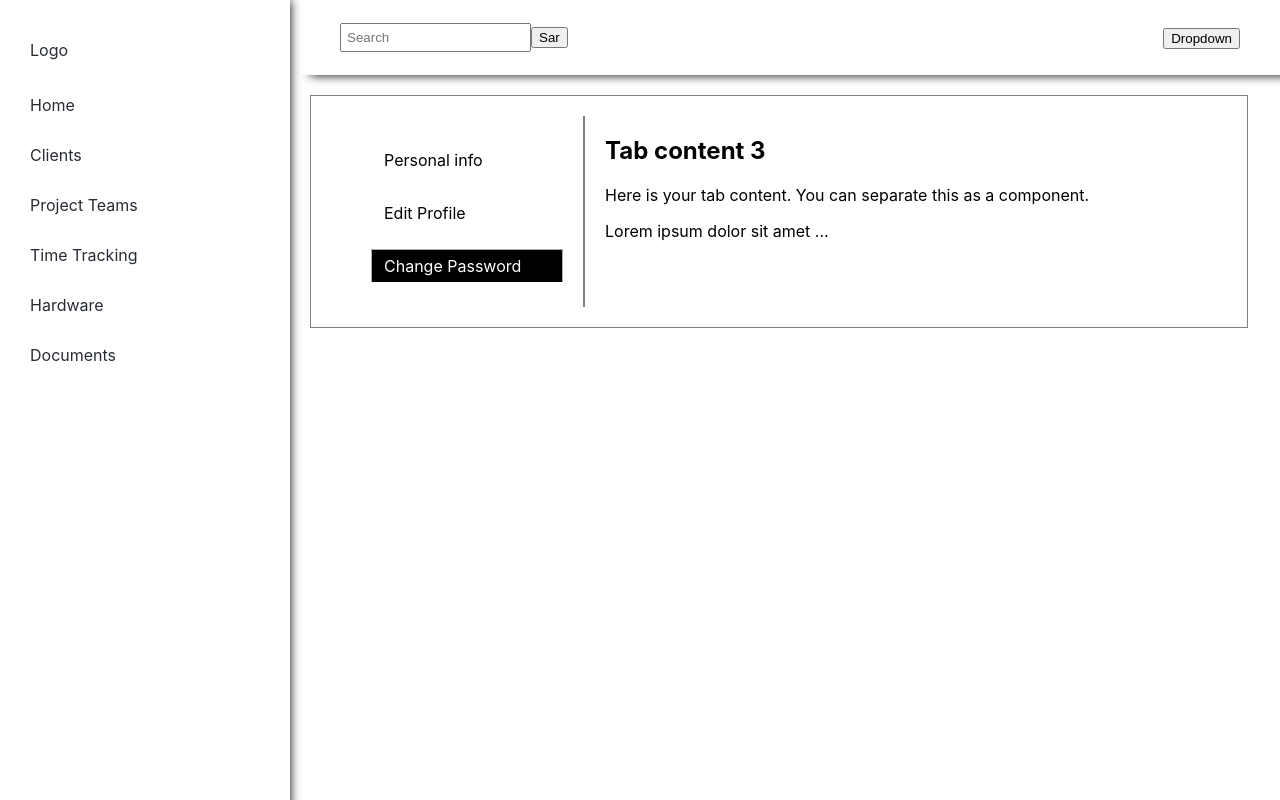
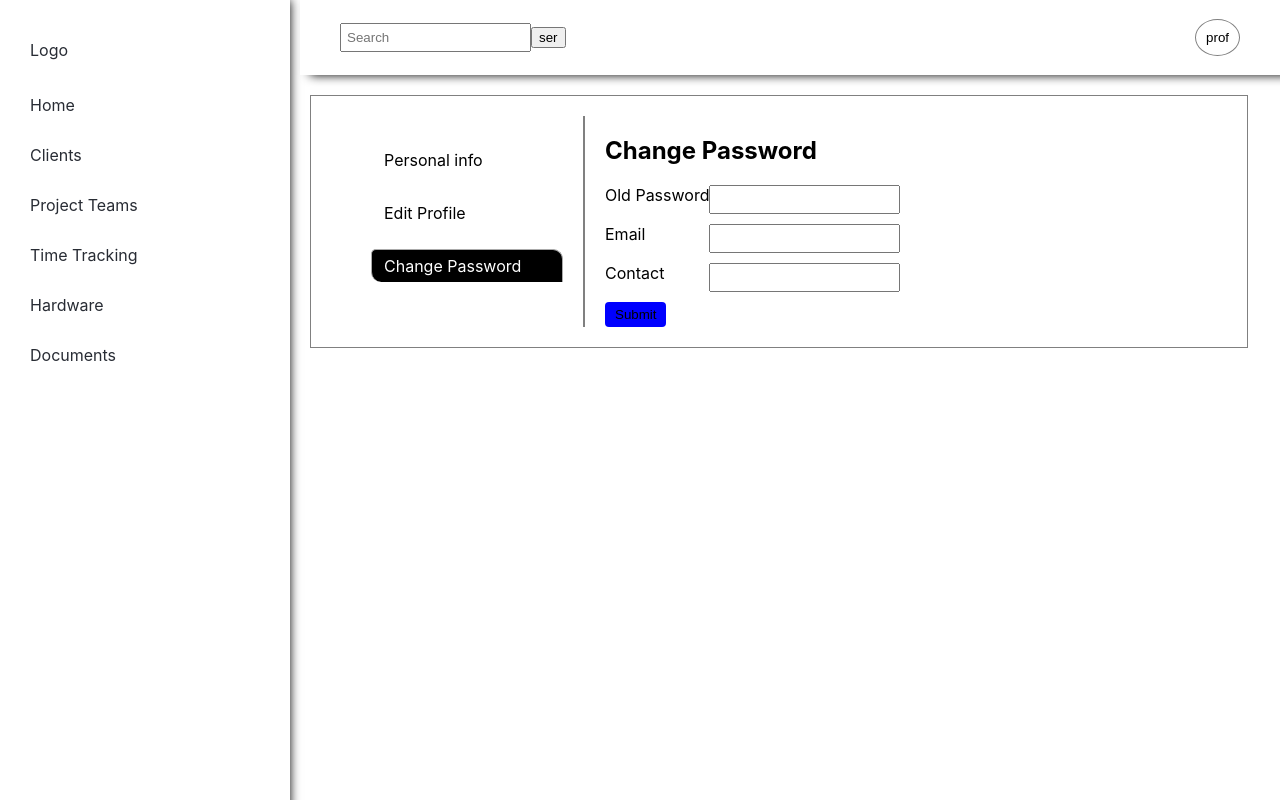
Before and after one commit to Naggenda/AdminDashboard, a React (Create React App) app: page /profile in a window 1280 px wide. Both pictures are taken after a click on the tab "Change Password". Built offline with nearby package versions, Linux system fonts and the light colour scheme.

Commit message:
adding user accounts

```diff
--- a/src/App.css
+++ b/src/App.css
@@ -22,7 +22,8 @@ input{
 .react-tabs__tab--selected {
   color: white;
   background: black;
-  border-radius: 0;
+  border-top-right-radius: 10px;
+  border-bottom-left-radius: 10px;
 }
 
 .main-content{
@@ -49,6 +50,7 @@ li{
 .form-group{
   display: flex;
   margin:  10px 0;
+  justify-content: space-between;
 }
 .navbar-fixed {
   display: flex;
@@ -61,6 +63,8 @@ li{
 .active {
   color: white;
   background: #282c34;
+  border-top-left-radius: 10px;
+  border-bottom-right-radius: 10px;
 }
 
 a {
@@ -94,7 +98,8 @@ a {
   right: 0;
   left: 300px;
   height: 75px;
-  z-index: 3;
+  z-index: 1;
+  background-color: white;
 }
 
 .App-logo {
--- a/src/Components/dropdown.jsx
+++ b/src/Components/dropdown.jsx
@@ -1,5 +1,7 @@
 import React from 'react';
 import { NavLink } from "react-router-dom";
+import Logout from '../Components/logout';
+
 
 const Test = () => {
   const [open, setOpen] = React.useState(false);
@@ -15,16 +17,17 @@ const Test = () => {
 
   const handleMenuTwo = () => {
     // do something
+    <Logout />
     setOpen(false);
   };
 
   return (
     <Dropdown
       open={open}
-      trigger={<button onClick={handleOpen}>Dropdown</button>}
+      trigger={<button onClick={handleOpen}>prof</button>}
       menu={[
         <NavLink to="/profile" onClick={handleMenuOne}>Profile</NavLink>,
-        <button onClick={handleMenuTwo}>LogOut</button>,
+        <input type="button" onClick={handleMenuTwo} className="btn btn-danger" value="Logout"/>,
       ]}
     />
   );
--- /dev/null
+++ b/src/Components/logout.jsx
@@ -0,0 +1,11 @@
+import React from 'react'
+
+const logout = () => {
+    return (
+        <div className="logout-modal">
+            hi there
+        </div>
+    )
+}
+
+export default logout
--- a/src/Layout/Sidebar.jsx
+++ b/src/Layout/Sidebar.jsx
@@ -1,6 +1,8 @@
 // import { NavLink } from "react-router-dom";
 import React from "react";
 import Dropdown from '../Components/dropdown';
+// import { AiOutlineSearch } from 'react-icons/fa';
+
 
 const Sidebar = () => {
   return (
@@ -9,7 +11,7 @@ const Sidebar = () => {
           <form action="#" method="POST">
             <label htmlFor="search"></label>
             <input type="text" placeholder="Search" />
-            <button>Sar</button>
+            <button>ser</button>
           </form>
         </div>
         <div className="profile">
--- a/src/index.css
+++ b/src/index.css
@@ -11,3 +11,64 @@ code {
   font-family: source-code-pro, Menlo, Monaco, Consolas, 'Courier New',
     monospace;
 }
+
+/* buttons */
+
+.btn{
+  border-radius: 4px;
+  padding: 5px 10px;
+  outline: none;
+  border-radius: 1px solid;
+  cursor: pointer;
+}
+
+.btn-primary{
+  background: blue;
+  border: none;
+}
+
+/* button style end */
+
+.dropdown button{
+  border-radius: 50%;
+  padding: 10px;
+  border: 1px solid grey;
+  background: none;
+  outline: none;
+  cursor: pointer;
+}
+.dropdown ul{
+  box-shadow: 0 0 4px 0;
+  position: absolute;
+  top: 58px;
+  padding: 10px;
+  width: 100px;
+  right: 30px;
+  background: white;
+}
+
+.dropdown ul li{
+  padding: 10px 0;
+}
+
+/* logoout modal */
+
+.logout-modal{
+  border: 1px solid gray;
+  background-color: white;
+  z-index: 1;
+  padding: 10px;
+  position: absolute;
+}
+
+/* table */
+.table{
+  border: 1px solid gray;
+  margin: 10px 0;
+  text-align: start;
+}
+.table th,td{
+  text-align: justify;
+  border: 1px solid grey;
+  padding: 10px;
+}
--- /dev/null
+++ b/src/views/Clients/partials/clients.css
@@ -0,0 +1,4 @@
+.top-sect{
+    display: flex;
+    justify-content: space-between;
+}
--- /dev/null
+++ b/src/views/Profile/partials/changepassword.jsx
@@ -0,0 +1,25 @@
+import React from "react";
+
+const changepassword = () => {
+  return (
+    <div>
+      <form action="#" method="POST">
+        <div className="form-group">
+          <label htmlFor="oldpassword">Old Password</label>
+          <input type="password" name="oldpassword" required/>
+        </div>
+        <div className="form-group">
+          <label htmlFor="newpassword">Email</label>
+          <input type="password" name="newpassword" required/>
+        </div>
+        <div className="form-group">
+          <label htmlFor="reenterpassword">Contact</label>
+          <input type="password" name="reenterpassword" required/>
+        </div>
+        <button type="submit" className="btn btn-primary">Submit</button>
+      </form>
+    </div>
+  );
+};
+
+export default changepassword;
--- a/src/views/Profile/profile.jsx
+++ b/src/views/Profile/profile.jsx
@@ -2,6 +2,7 @@ import React from "react";
 import { Tab, Tabs, TabList, TabPanel } from "react-tabs";
 import "react-tabs/style/react-tabs.css";
 import Form from "./partials/form";
+import ChangePassword from "./partials/changepassword"
 
 export default function profile() {
   return (
@@ -30,11 +31,8 @@ export default function profile() {
         </TabPanel>
         <TabPanel>
           <div className="tab-content">
-            <h2>Tab content 3</h2>
-            <p>
-              Here is your tab content. You can separate this as a component.
-            </p>
-            <p>Lorem ipsum dolor sit amet ...</p>
+            <h2>Change Password</h2>
+            <ChangePassword />
           </div>
         </TabPanel>
       </Tabs>
```
Also changed, not shown: src/views/Clients/Clients.jsx (+38 -8 lines), src/views/Clients/partials/Table.jsx (added, +34 -0 lines), src/views/Clients/partials/users.js (added, +78 -0 lines).
